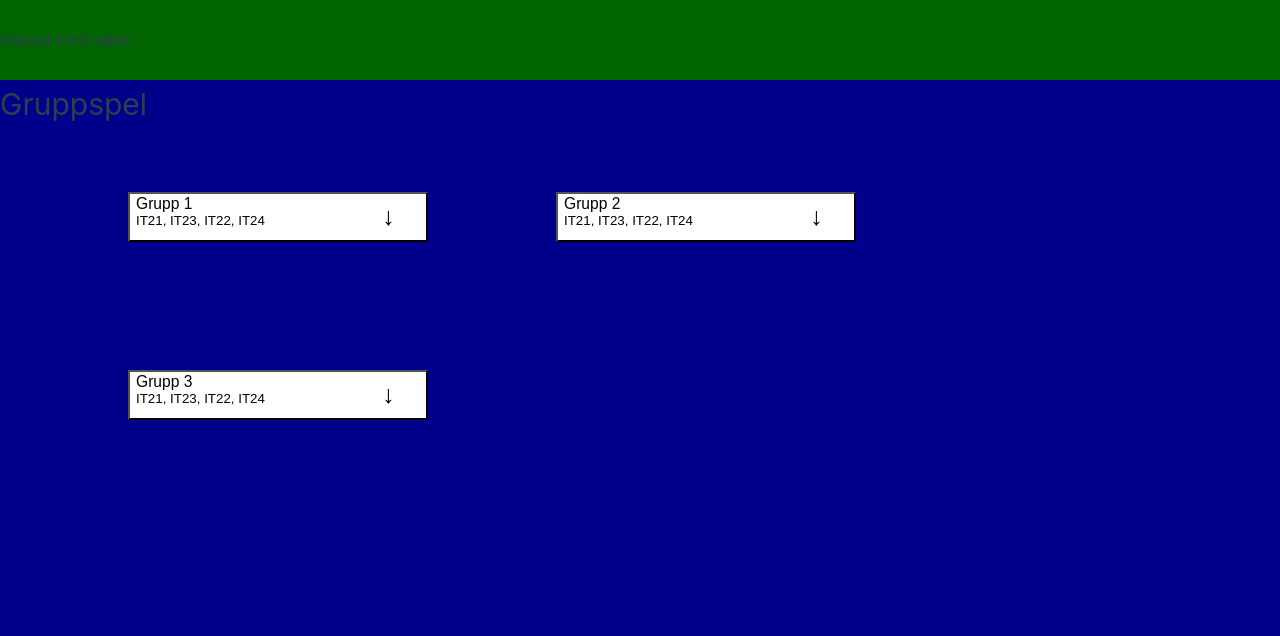
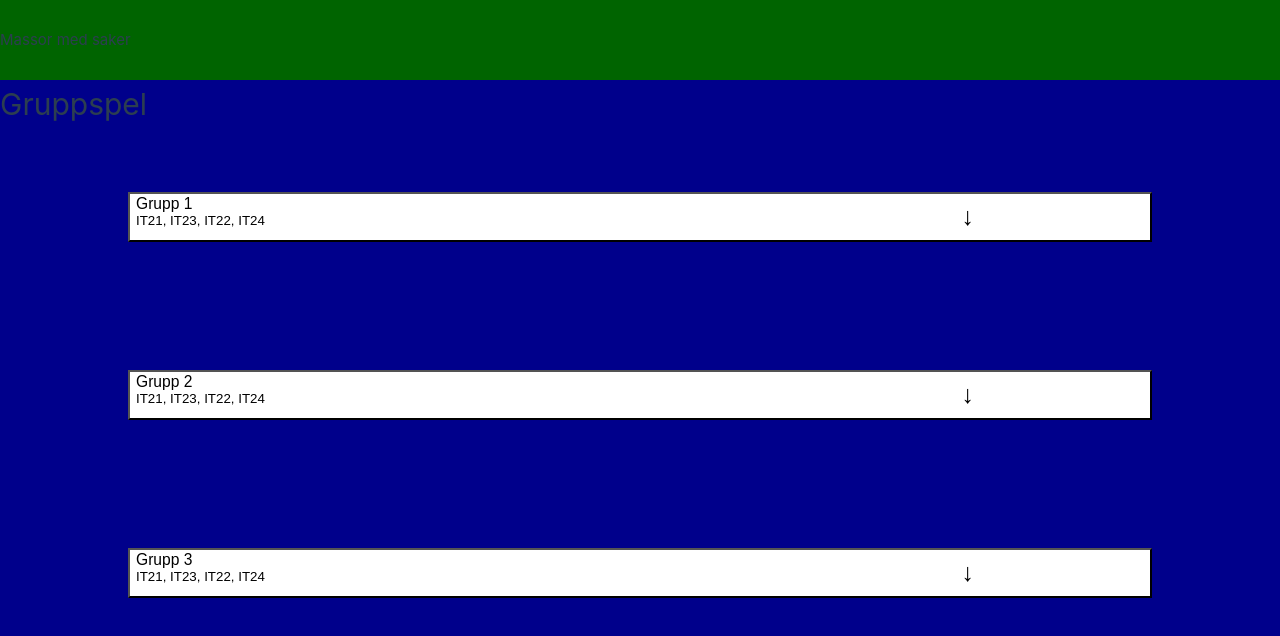
Before and after one commit to CD47484/Volleyboll-Gruppspel, a Vue app in the folder Gruppspel/: page / in a window 1280 px wide. Shown: the top 636 px of the page. Built offline with nearby package versions, Linux system fonts and the light colour scheme.

Commit message:
indentering

```diff
--- a/Gruppspel/src/App.vue
+++ b/Gruppspel/src/App.vue
@@ -8,6 +8,7 @@
   <main id="main">
 
   <h1>Gruppspel</h1>
+
 
   <button class="container">
     <h3 class="Grupper">Grupp 1</h3> <!--fetchar in grupperna-->
@@ -63,7 +64,7 @@
   right: 5%;
   margin: 5%;
   height: 50px;
-  width: 300px;
+  width: 80%;
   align-items: center;
   background-color: white;
 }
```
Lines whose indentation alone changed are shown as unchanged.
